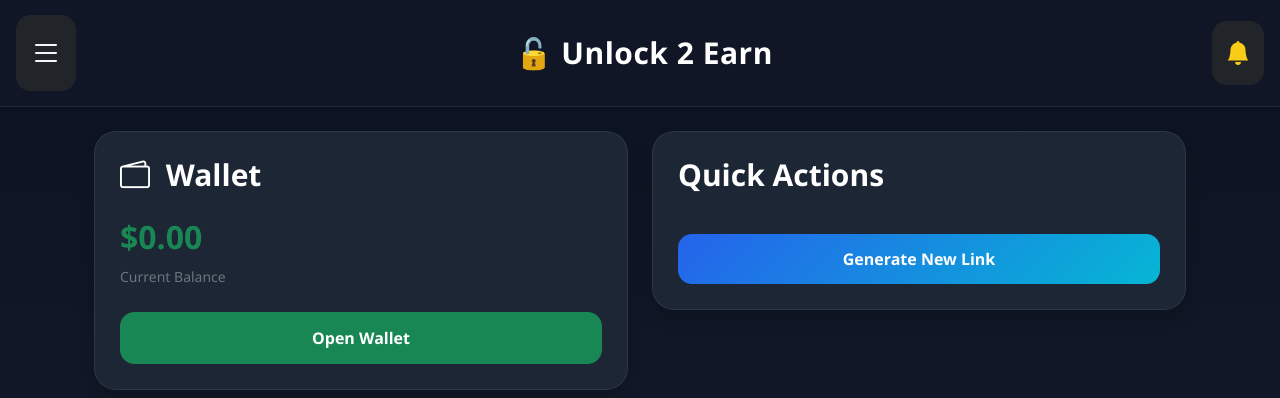
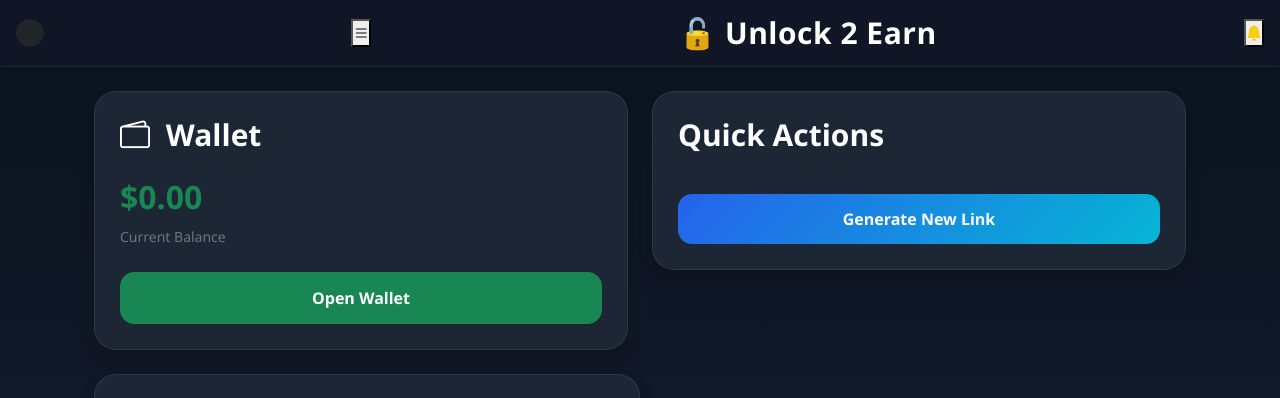
Before and after one commit to Khanarm/Adshort, a Flask app: template templates/dashboard.html in a window 1280 px wide. Shown: the top 398 px of the page. Run offline with Flask 3, Linux system fonts and the light colour scheme; the template is opened without the code that fills it, so the values that code supplies are empty.

Commit message:
Update dashboard.html

```diff
--- a/templates/dashboard.html
+++ b/templates/dashboard.html
@@ -22,20 +22,27 @@
 <nav class="navbar navbar-dark bg-dark shadow-sm px-3">
 
 <button class="btn btn-dark"
+<!-- Sidebar Button -->
+
+<button class="nav-icon-btn"
 data-bs-toggle="offcanvas"
 data-bs-target="#sidebar">
 
-<i class="bi bi-list fs-2"></i>
+    <i class="bi bi-list"></i>
 
 </button>
+
 
 <h4 class="text-white fw-bold m-0">
 🔓 Unlock 2 Earn
 </h4>
 
-<button class="btn btn-dark">
 
-<i class="bi bi-bell-fill text-warning fs-4"></i>
+<!-- Notification Button -->
+
+<button class="nav-icon-btn">
+
+    <i class="bi bi-bell-fill text-warning"></i>
 
 </button>
 
```
